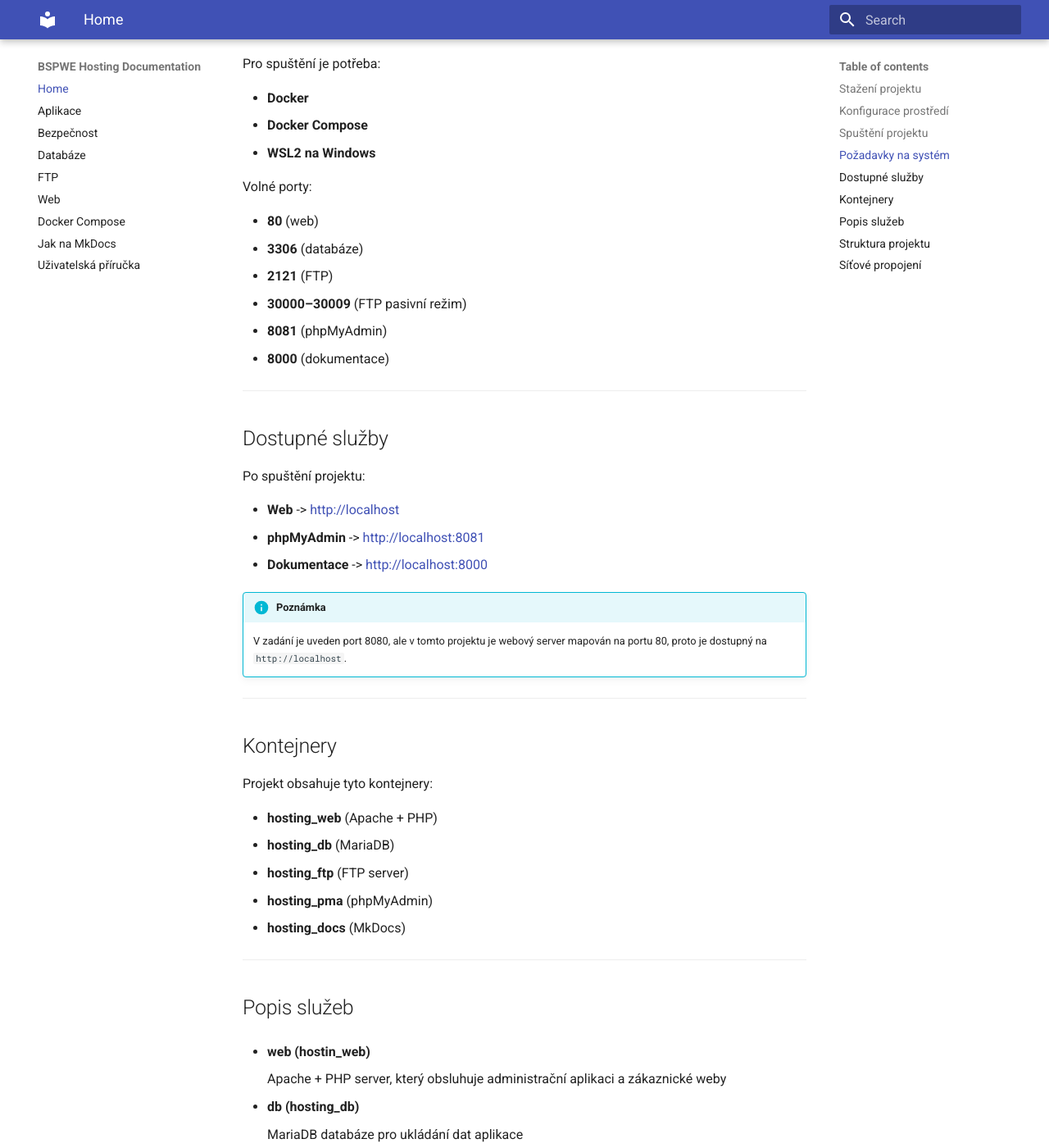
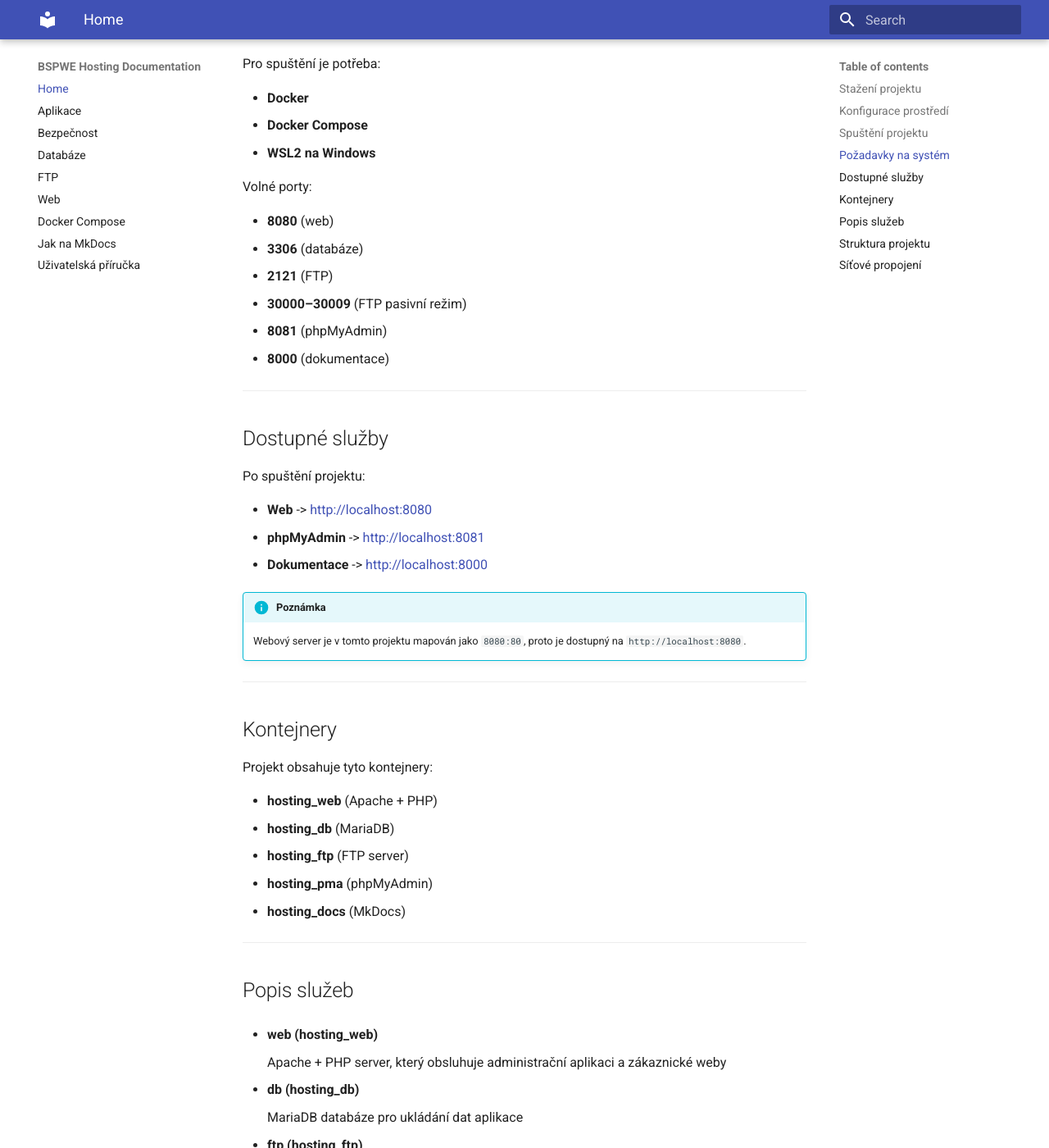
Before and after one commit to matejbartoncik/BSPWE_semestralka, an MkDocs documentation site: the page built from docs/index.md, in a window 1280 px wide and 1400 px high, scrolled down 1513 px. Shown: the whole window at 82% size. Built offline with MkDocs 1.6.1 and Material for MkDocs 9.7.7, drawn with Linux system fonts in a browser that asks for light colours.

Commit message:
update na port 8080

```diff
--- a/docker-compose.yml
+++ b/docker-compose.yml
@@ -6,7 +6,7 @@ services:
     container_name: hosting_web
     restart: unless-stopped
     ports:
-      - "80:80"
+      - "8080:80"
     volumes:
       # Admin app (zatím placeholder) – bude servírovaná na /
       - ./app:/var/www/html:rw
--- a/docs/index.md
+++ b/docs/index.md
@@ -68,7 +68,7 @@ Pro spuštění je potřeba:
 
 Volné porty:
 
-- **80** (web)
+- **8080** (web)
 - **3306** (databáze)
 - **2121** (FTP)
 - **30000–30009** (FTP pasivní režim)
@@ -81,12 +81,12 @@ Volné porty:
 
 Po spuštění projektu:
 
-- **Web** -> [http://localhost](http://localhost)
+- **Web** -> [http://localhost:8080](http://localhost:8080)
 - **phpMyAdmin** -> [http://localhost:8081](http://localhost:8081)
 - **Dokumentace** -> [http://localhost:8000](http://localhost:8000)
 
 !!! info "Poznámka"
-    V zadání je uveden port 8080, ale v tomto projektu je webový server mapován na portu 80, proto je dostupný na `http://localhost`.
+    Webový server je v tomto projektu mapován jako `8080:80`, proto je dostupný na `http://localhost:8080`.
 
 ---
 
@@ -104,7 +104,7 @@ Projekt obsahuje tyto kontejnery:
 
 ## Popis služeb
 
-- **web (hostin_web)**
+- **web (hosting_web)**
 
     Apache + PHP server, který obsluhuje administrační aplikaci a zákaznické weby
 
```
Also changed, not shown: docs/DOCKER_COMPOSE.md (+1 -1 lines), docs/WEB.md (+12 -13 lines), readme.md (+3 -3 lines).
